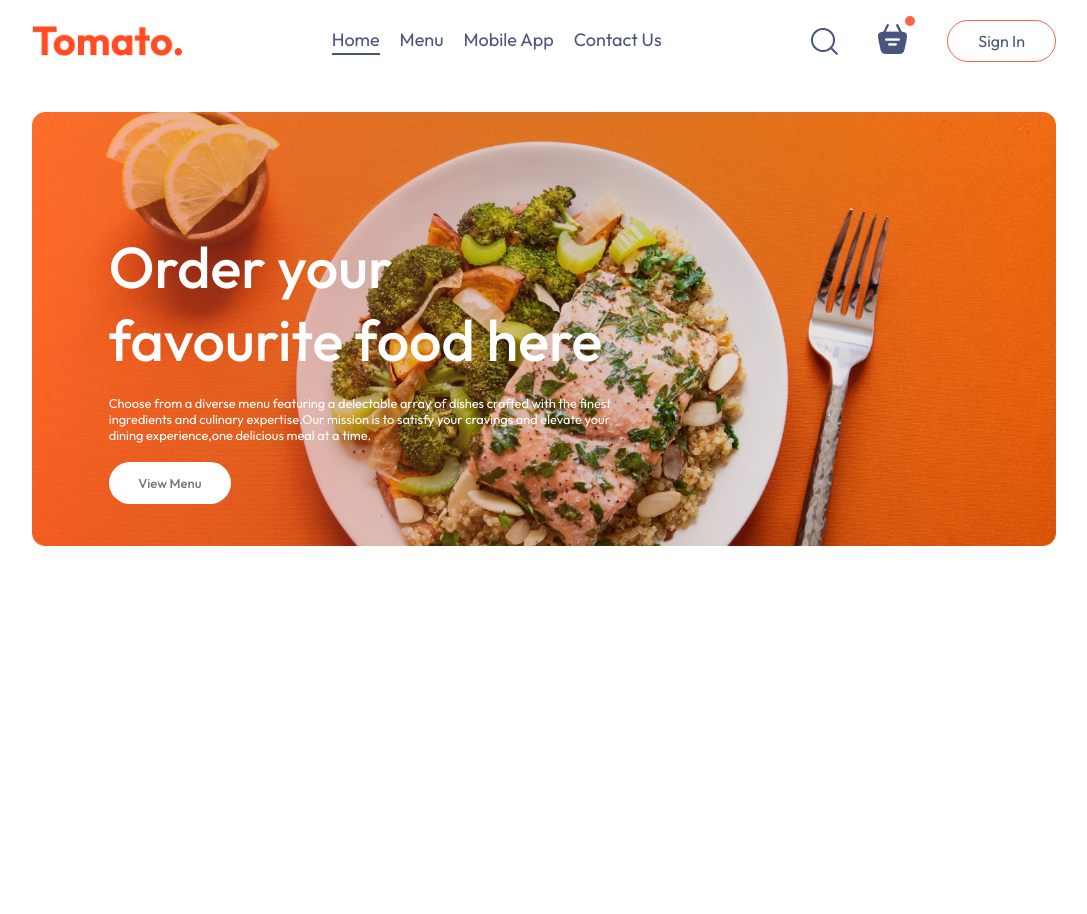
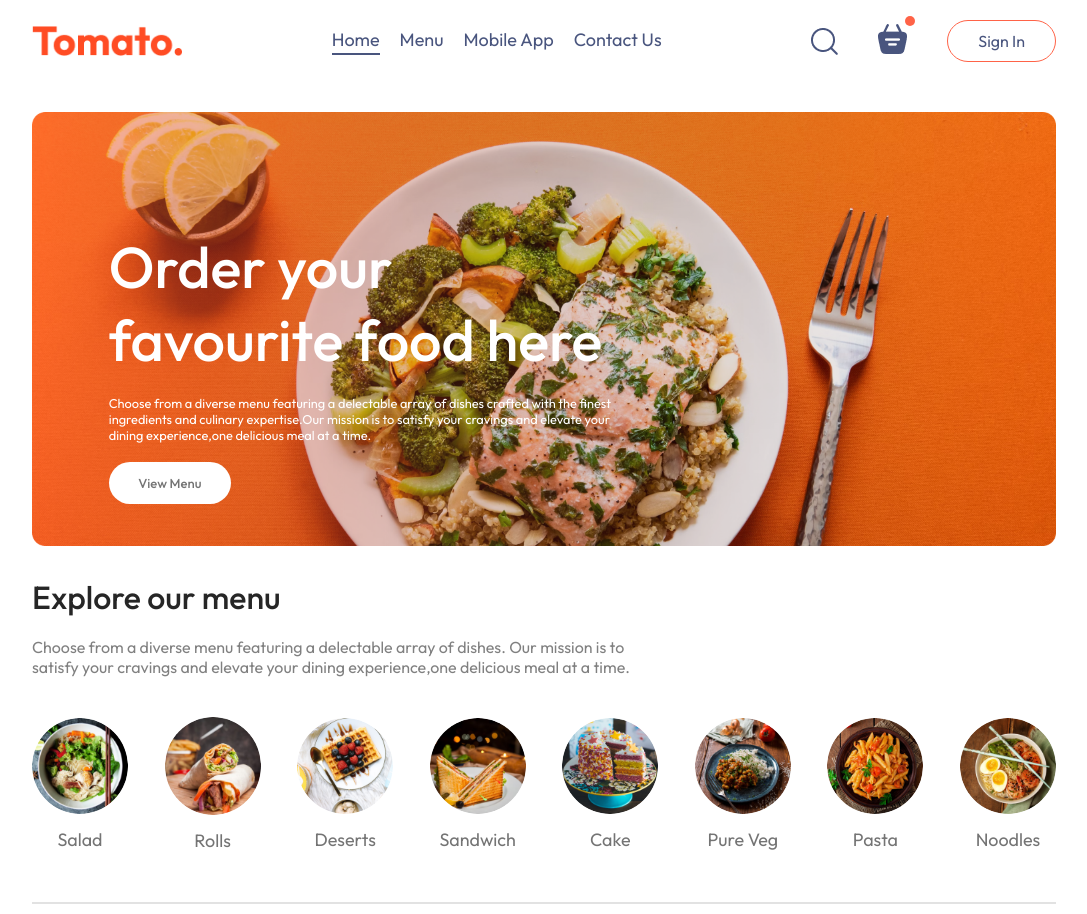
Before and after one commit to Jijojacob988/Tomato, a React (Vite) app in the folder frontend/: page / in a window 1280 px wide. Shown: the whole page, without its empty margins (96-1183 px from the left). Before the commit the page ends 800 px from the top, so only its background shows below. Built offline with nearby package versions, Linux system fonts and the light colour scheme.

Commit message:
menu added and designed

```diff
--- /dev/null
+++ b/frontend/src/components/ExploreMenu/ExploreMenu.css
@@ -0,0 +1,51 @@
+.explore-menu{
+    display: flex;
+    flex-direction: column;
+    gap: 20px;
+}
+.explore-menu h1{
+    color: #262626;
+    font-weight: 500;
+}
+.explore-menu-text{
+    max-width: 60%;
+    color: #808080;
+}
+
+.explore-menu-list{
+    display: flex;
+    justify-content: space-between;
+    align-items: center;
+    gap: 30px;
+    text-align: center;
+    margin: 20px 0px;
+    overflow-x: scroll;
+}
+.explore-menu-list::-webkit-scrollbar{
+    display: none;
+}
+
+.explore-menu-list-item img{
+    width: 7.5vw;
+    min-width: 80px;
+    cursor: pointer;
+    border-radius: 50%;
+    transition: 0.2s;
+}
+.explore-menu-list-item p{
+    margin-top: 10px;
+    color: #747474;
+    font-size: max(1.4vw,16px);
+    cursor: pointer;
+}
+.explore-menu hr{
+    margin: 10px 0px;
+    height: 2px;
+    background-color: #e2e2e2;
+    border: none;
+}
+
+.explore-menu-list-item .active{
+    border: 4px solid tomato;
+    padding: 2px;
+}
--- /dev/null
+++ b/frontend/src/components/ExploreMenu/ExploreMenu.jsx
@@ -0,0 +1,28 @@
+import React from 'react'
+import './ExploreMenu.css'
+import { menu_list } from '../../assets/assets'
+
+const ExploreMenu = ({category,setCategory}) => {
+
+  return (
+    <div className='explore-menu' id='explore-menu'>
+        <h1>Explore our menu</h1>
+        <p className='explore-menu-text'>Choose from a diverse menu featuring a delectable array of dishes. Our mission is to satisfy your cravings and elevate your dining experience,one delicious meal at a time.</p>
+           <div className="explore-menu-list">
+            {menu_list.map((item,index)=>{
+                return (
+                    <div onClick={()=>setCategory(prev=>prev===item.menu_name?"All":item.menu_name)} key={index} className='explore-menu-list-item'>
+                        <img className={category===item.menu_name?"active":""} src={item.menu_image} alt="" />
+                        <p>{item.menu_name}</p>
+
+                    </div>
+                )
+            })}
+           </div>
+           <hr />
+
+    </div>
+  )
+}
+
+export default ExploreMenu
--- a/frontend/src/pages/Home/Home.jsx
+++ b/frontend/src/pages/Home/Home.jsx
@@ -1,11 +1,15 @@
-import React from 'react'
+import React, { useState } from 'react'
 import './Home.css'
 import Header from '../../components/Header/Header'
+import ExploreMenu from '../../components/ExploreMenu/ExploreMenu'
 
 const Home = () => {
+
+  const [category,setCategory] = useState("All")
   return (
     <div>
     <Header/>
+    <ExploreMenu category={category} setCategory={setCategory}/>
       </div>
   )
 }
```
